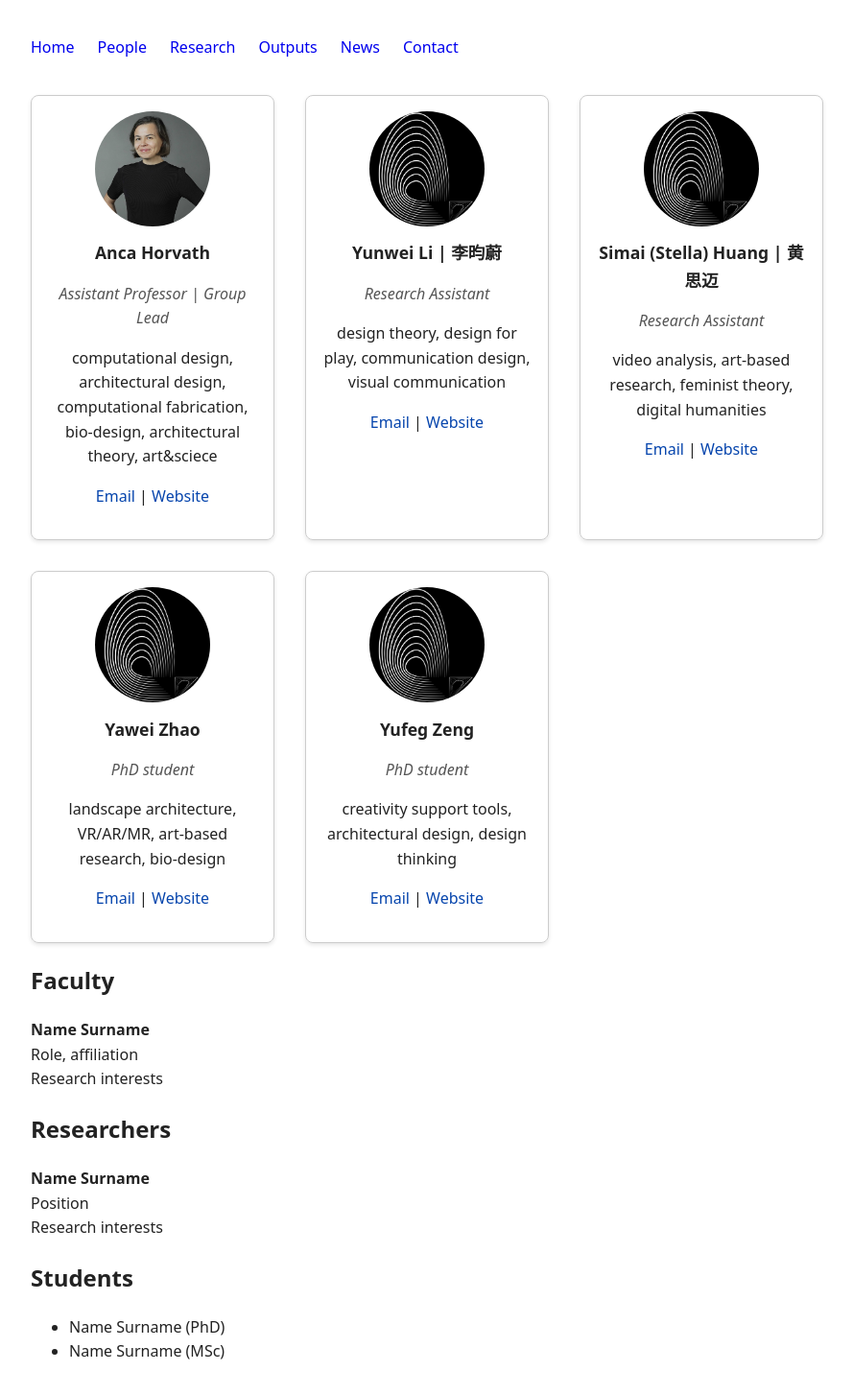
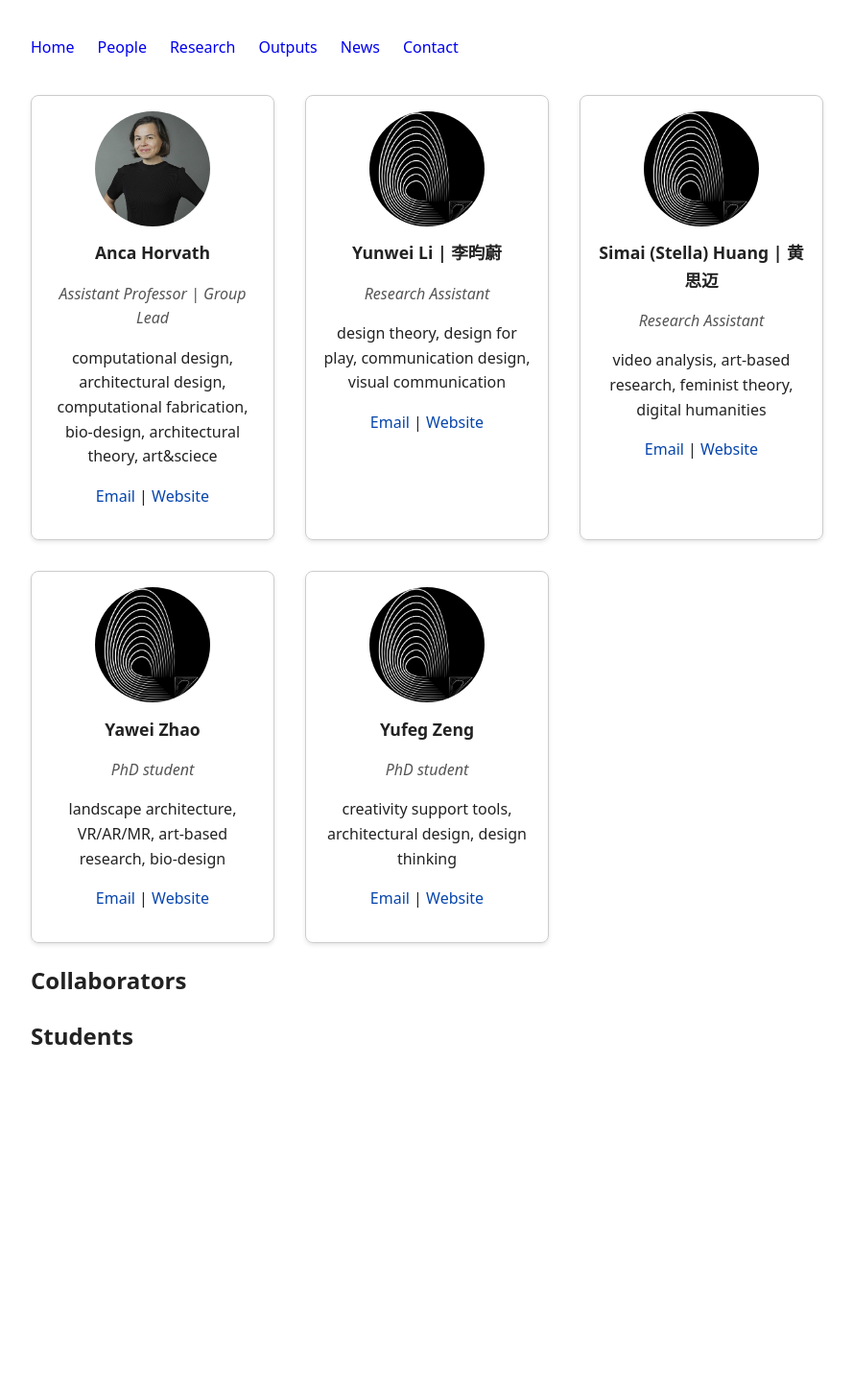
Before and after one commit to anqua/at-a, a Jekyll site: the page built from people.md, in a window 1280 px wide. Shown: the whole page at 96% size, without its empty margins (158-1047 px from the left). Built offline with Jekyll 4.4.1, drawn with Linux system fonts in a browser that asks for light colours; after the commit the page ends 1131 px from its top, so only the background shows below that.

Commit message:
Update people.md

```diff
--- a/people.md
+++ b/people.md
@@ -22,19 +22,6 @@ title: People
 {% endfor %}
 </div>
 
-## Faculty
-
-**Name Surname**
-Role, affiliation
-Research interests
-
-## Researchers
-
-**Name Surname**
-Position
-Research interests
+## Collaborators
 
 ## Students
-
-- Name Surname (PhD)
-- Name Surname (MSc)
```
